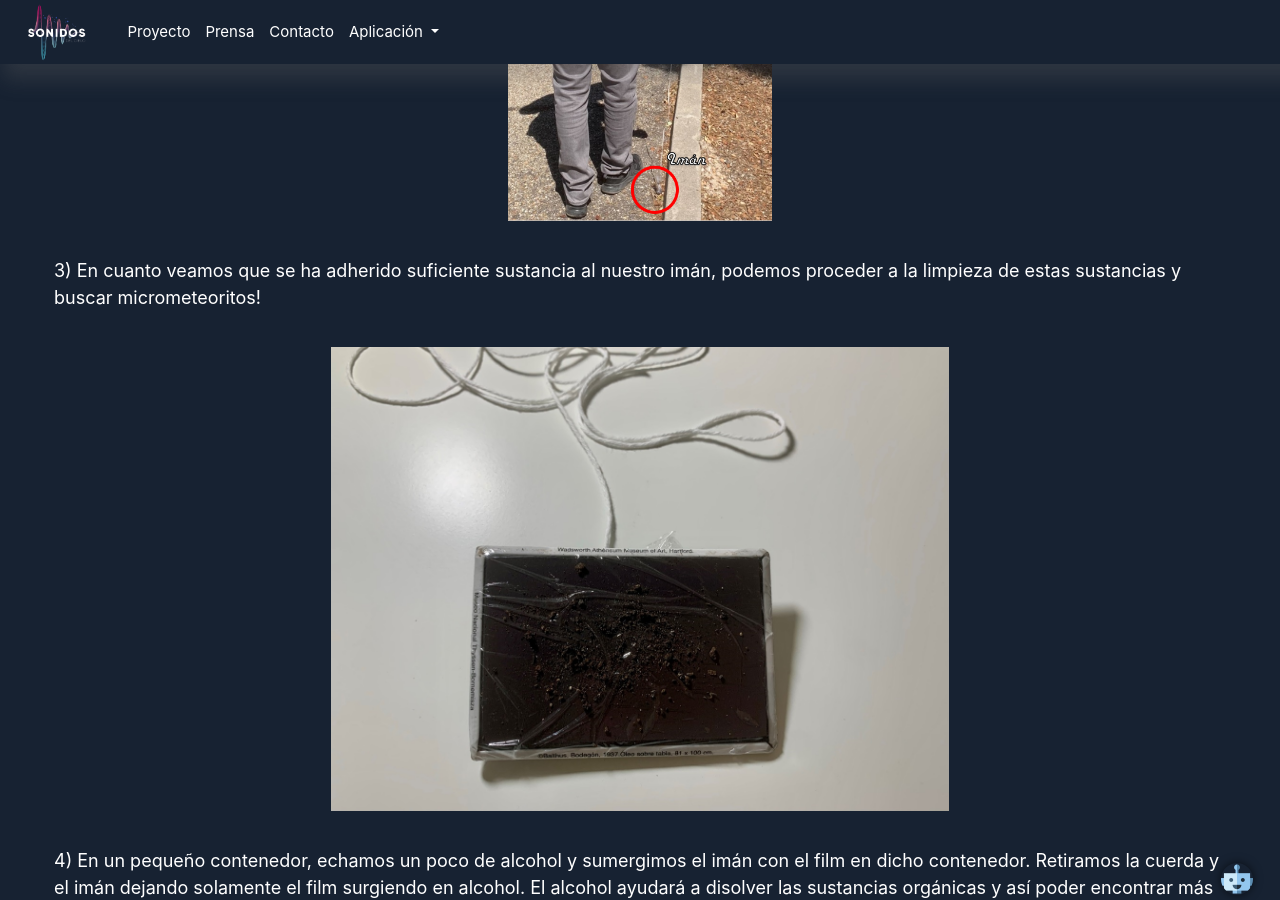
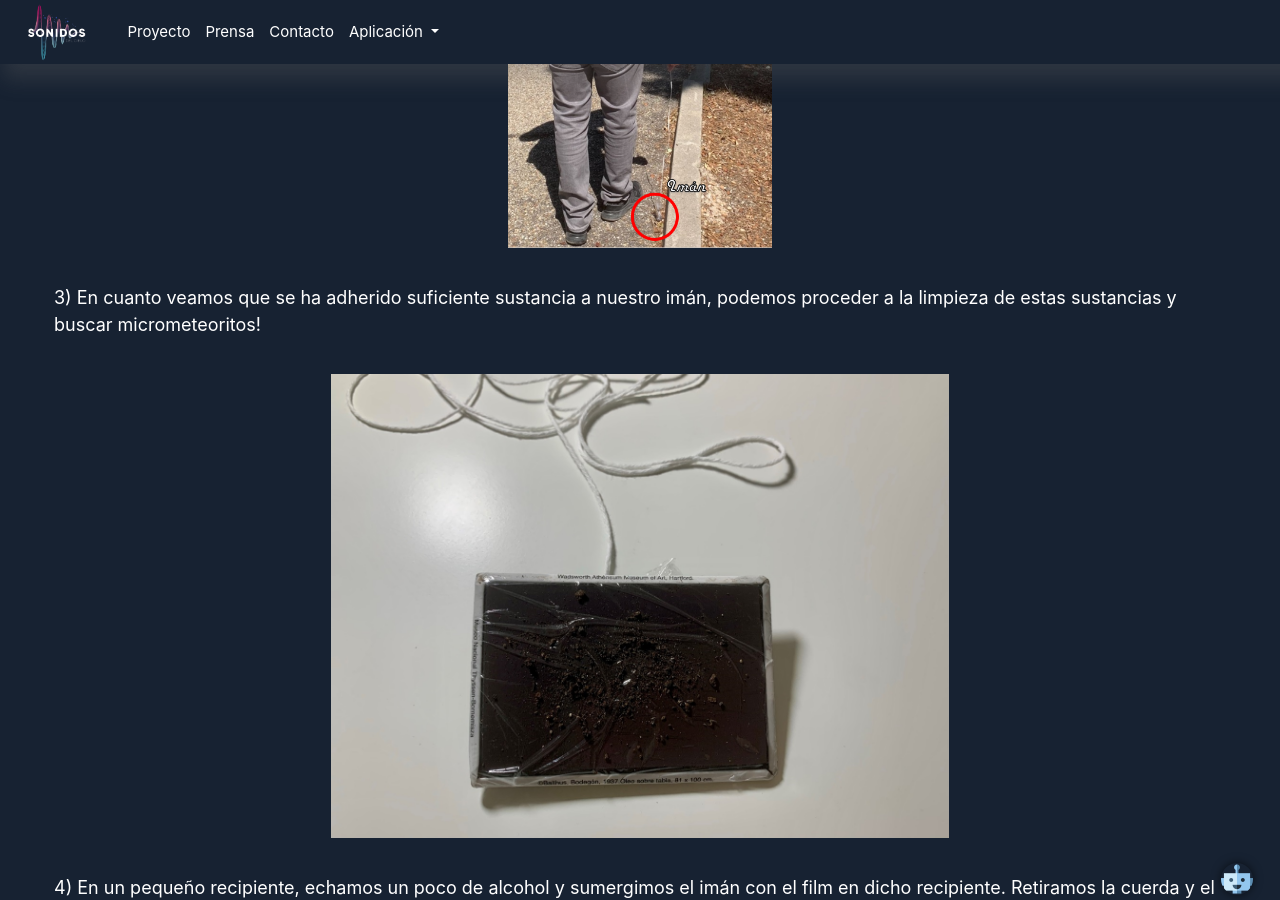
Before and after one commit to cslab-upm/sonidosdelcielo, a Jekyll site: the page built from _prensa/1-2021-07-21-cazameteoritos.md, in a window 1280 px wide and 900 px high, scrolled down 2373 px. Built offline with Jekyll 4.4.1, drawn with Linux system fonts in a browser that asks for light colours; nearby versions of some CDN libraries; some of the changed text lies outside the part shown.

Commit message:
Prensa cazameteoritos

```diff
--- a/_prensa/1-2021-07-21-cazameteoritos.md
+++ b/_prensa/1-2021-07-21-cazameteoritos.md
@@ -25,6 +25,7 @@
 -	•	Una lupa o microscopio
 -	•	Alcohol etílico
 -	•	Una aguja o un palillo
+- •	Una pequeño recipiente
 -	•	Una cámara para enviarnos una foto del hallazgo
 
 <img src="../docs/images/prensa/kit.png" style="height:500px">
@@ -39,13 +40,13 @@
 
 <img src="../docs/images/prensa/captura_sustancia.png" style="height:500px">
 
-3) En cuanto veamos que se ha adherido suficiente sustancia al nuestro imán, podemos proceder a la limpieza de estas sustancias y buscar micrometeoritos!
+3) En cuanto veamos que se ha adherido suficiente sustancia a nuestro imán, podemos proceder a la limpieza de estas sustancias y buscar micrometeoritos!
 
  <img src="../docs/images/prensa/sustancia.png" style="height:500px">
 
-4) En un pequeño contenedor, echamos un poco de alcohol y sumergimos el imán con el film en dicho contenedor.
-Retiramos la cuerda y el imán dejando solamente el film surgiendo en alcohol. El alcohol ayudará a disolver las sustancias orgánicas y así poder encontrar más fácilmente los micrometeoritos.
-Al cabo de unos segundos podemos retirar el film y ya habríamos extraído todas las sustancias en nuestro contenedor.
+4) En un pequeño recipiente, echamos un poco de alcohol y sumergimos el imán con el film en dicho recipiente.
+Retiramos la cuerda y el imán dejando solamente el film sumergido en alcohol. El alcohol ayudará a disolver las sustancias orgánicas y así poder encontrar más fácilmente los micrometeoritos.
+Al cabo de unos segundos podemos retirar el film y ya habríamos extraído todas las sustancias en nuestro recipiente.
 
  <img src="../docs/images/prensa/film.png" style="height:500px">
 
```
Also changed, not shown: other parts of _prensa/1-2021-07-21-cazameteoritos.md (+1 -1 lines).
